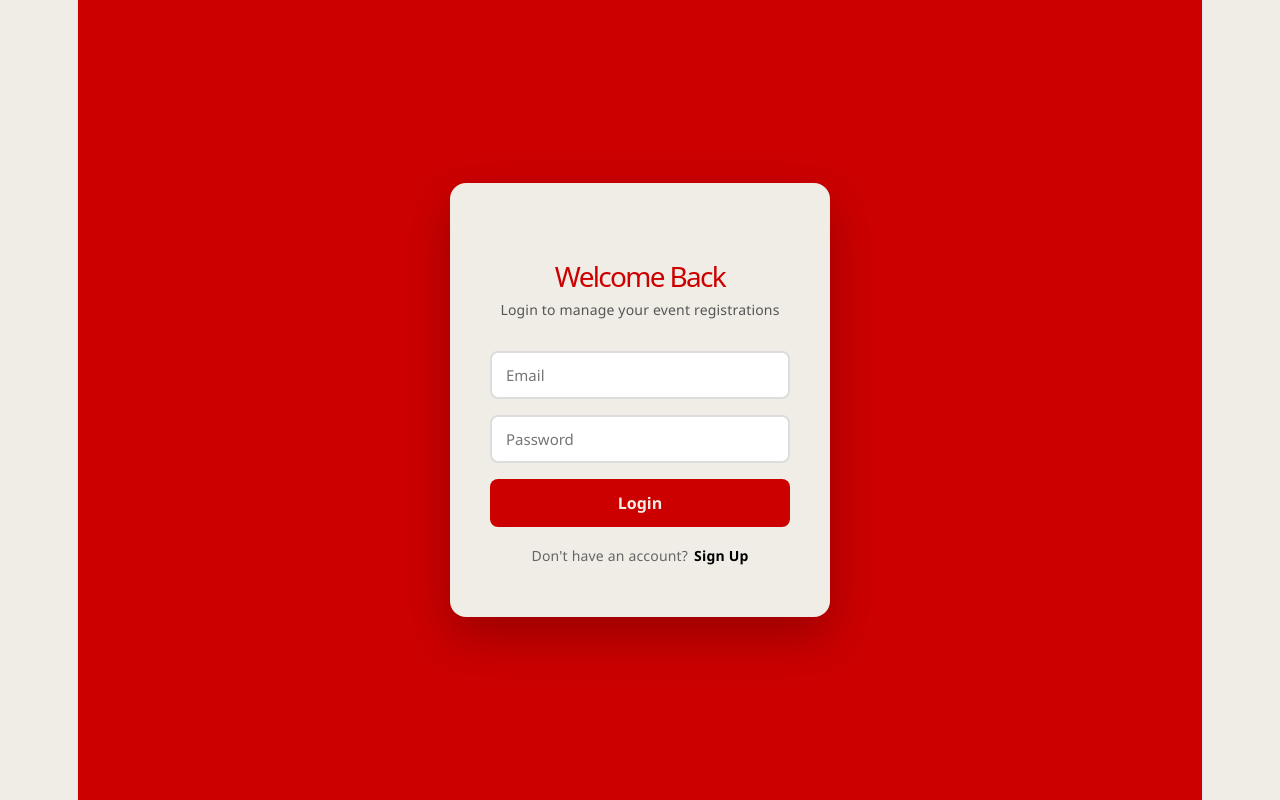
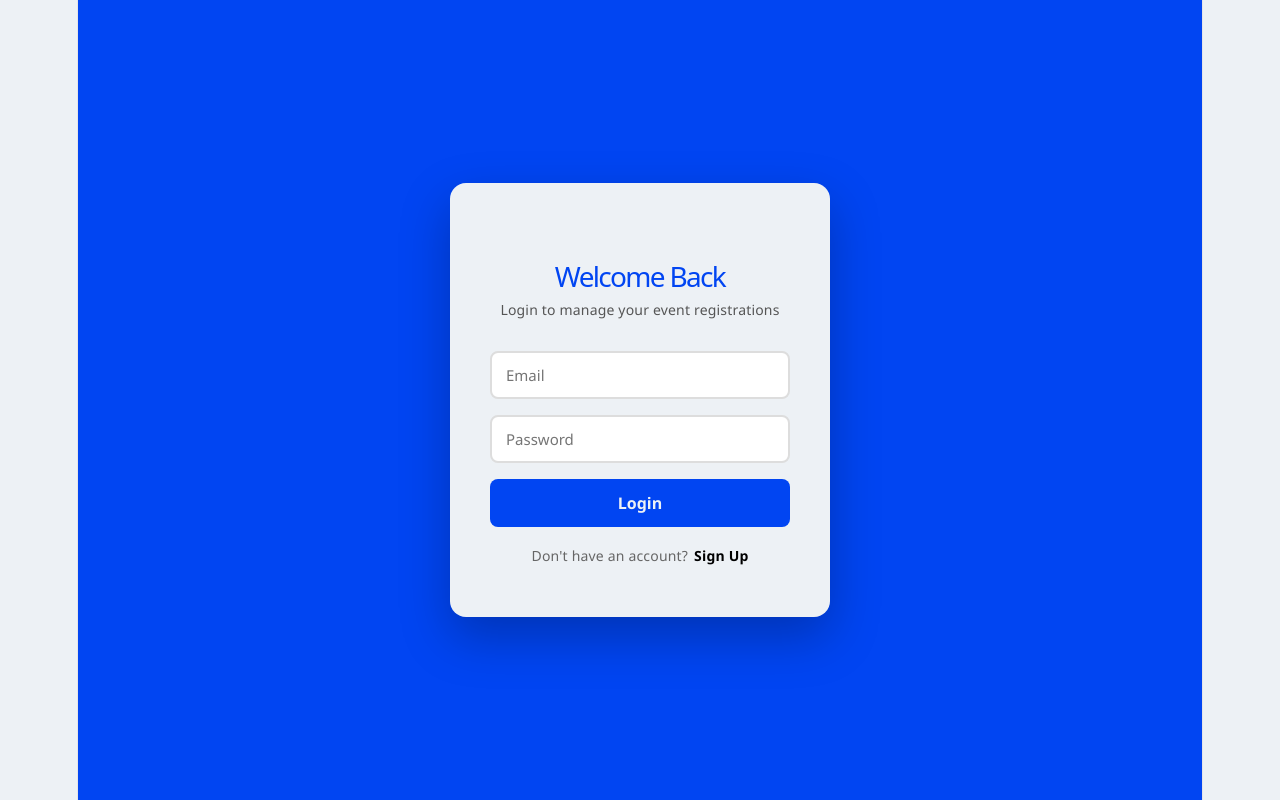
Before and after one commit to sanjay1324-s/event-management-system, a React app in the folder frontend/: page /login in a window 1280 px wide. Built offline with nearby package versions, Linux system fonts and the light colour scheme; the HTML template or start-up script is replaced by a standard one.

Commit message:
Update colors to electric blue and canvas cloud

```diff
--- a/frontend/src/App.css
+++ b/frontend/src/App.css
@@ -6,7 +6,7 @@
 }
 
 body {
-  background: #EFEDE6;
+  background: #EDF1F5;
 }
 
 /* ---------- Login Page ---------- */
@@ -15,11 +15,11 @@ body {
   display: flex;
   align-items: center;
   justify-content: center;
-  background: #CD0000;
+  background: #0145F2;
 }
 
 .login-card {
-  background: #EFEDE6;
+  background: #EDF1F5;
   padding: 48px 40px;
   border-radius: 16px;
   box-shadow: 0 20px 50px rgba(0, 0, 0, 0.25);
@@ -31,7 +31,7 @@ body {
 .login-card h1 {
   font-size: 28px;
   margin-bottom: 8px;
-  color: #CD0000;
+  color: #0145F2;
 }
 
 .login-subtitle {
@@ -52,14 +52,14 @@ body {
 
 .login-card input:focus {
   outline: none;
-  border-color: #CD0000;
+  border-color: #0145F2;
 }
 
 .login-card button {
   width: 100%;
   padding: 13px;
-  background: #CD0000;
-  color: #EFEDE6;
+  background: #0145F2;
+  color: #EDF1F5;
   border: none;
   border-radius: 8px;
   font-size: 16px;
@@ -76,13 +76,13 @@ body {
 .App {
   text-align: center;
   padding: 40px 20px;
-  background: #EFEDE6;
+  background: #EDF1F5;
   min-height: 100vh;
 }
 
 .App h1 {
   margin-bottom: 32px;
-  color: #CD0000;
+  color: #0145F2;
   font-size: 32px;
 }
 
@@ -101,7 +101,7 @@ body {
   box-shadow: 0 4px 16px rgba(0, 0, 0, 0.08);
   text-align: left;
   transition: transform 0.2s;
-  border-top: 4px solid #CD0000;
+  border-top: 4px solid #0145F2;
 }
 
 .event-card:hover {
@@ -129,8 +129,8 @@ body {
 .event-card button {
   margin: 12px 16px 16px;
   padding: 10px 16px;
-  background: #CD0000;
-  color: #EFEDE6;
+  background: #0145F2;
+  color: #EDF1F5;
   border: none;
   border-radius: 8px;
   cursor: pointer;
@@ -149,12 +149,12 @@ body {
   display: flex;
   align-items: center;
   justify-content: center;
-  background: #CD0000;
+  background: #0145F2;
   padding: 20px;
 }
 
 .auth-form {
-  background: #EFEDE6;
+  background: #EDF1F5;
   border-radius: 16px;
   overflow: hidden;
   width: 100%;
@@ -176,7 +176,7 @@ body {
 .auth-form h1 {
   font-size: 22px;
   margin-bottom: 8px;
-  color: #CD0000;
+  color: #0145F2;
 }
 
 .auth-form p {
@@ -197,14 +197,14 @@ body {
 
 .auth-form input:focus {
   outline: none;
-  border-color: #CD0000;
+  border-color: #0145F2;
 }
 
 .auth-form button {
   width: 100%;
   padding: 13px;
-  background: #CD0000;
-  color: #EFEDE6;
+  background: #0145F2;
+  color: #EDF1F5;
   border: none;
   border-radius: 8px;
   font-size: 16px;
@@ -221,8 +221,8 @@ body {
   display: inline-block;
   margin: 10px 16px 0;
   padding: 3px 10px;
-  background: #CD0000;
-  color: #EFEDE6;
+  background: #0145F2;
+  color: #EDF1F5;
   font-size: 12px;
   font-weight: 600;
   border-radius: 20px;
```
